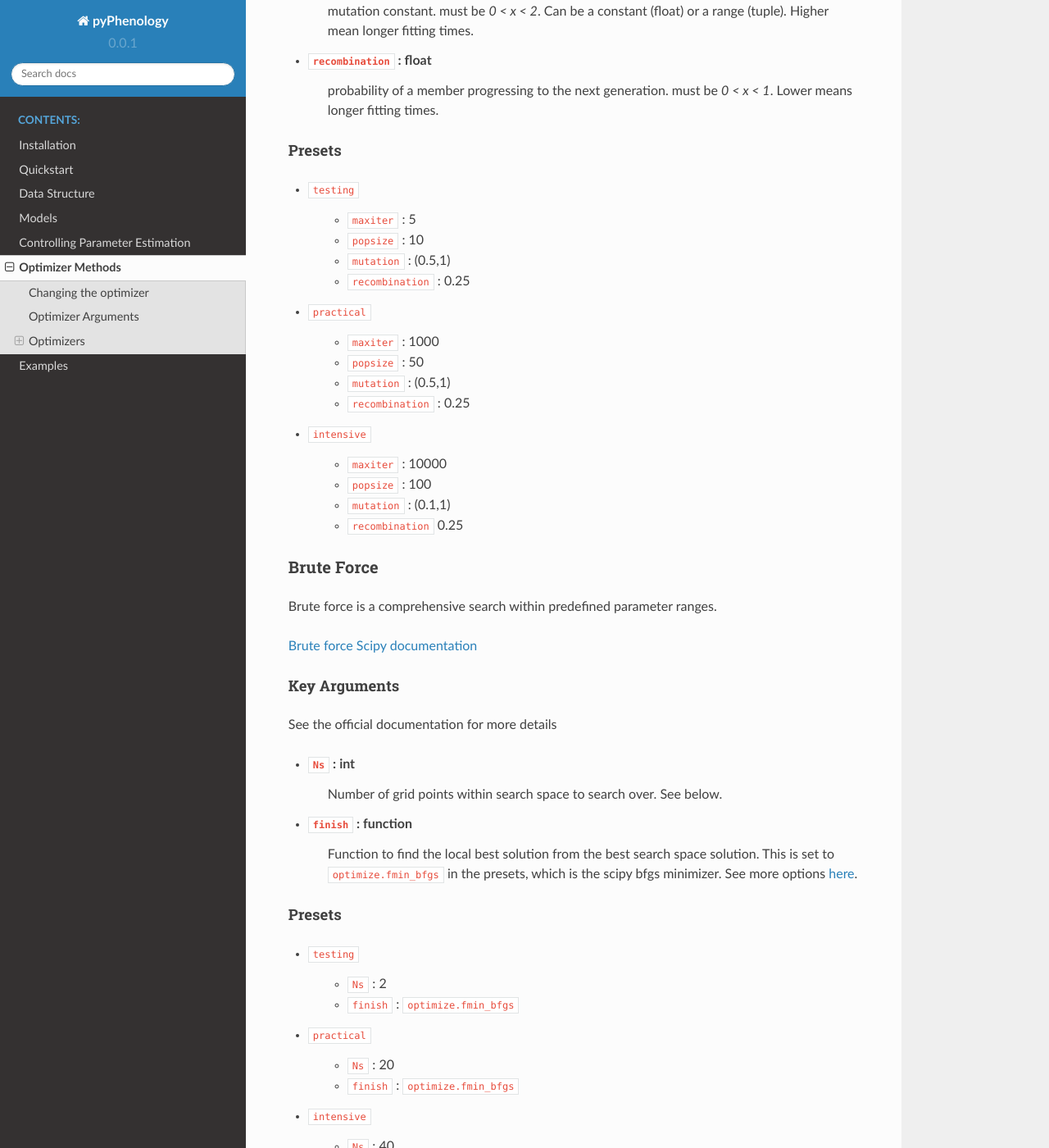
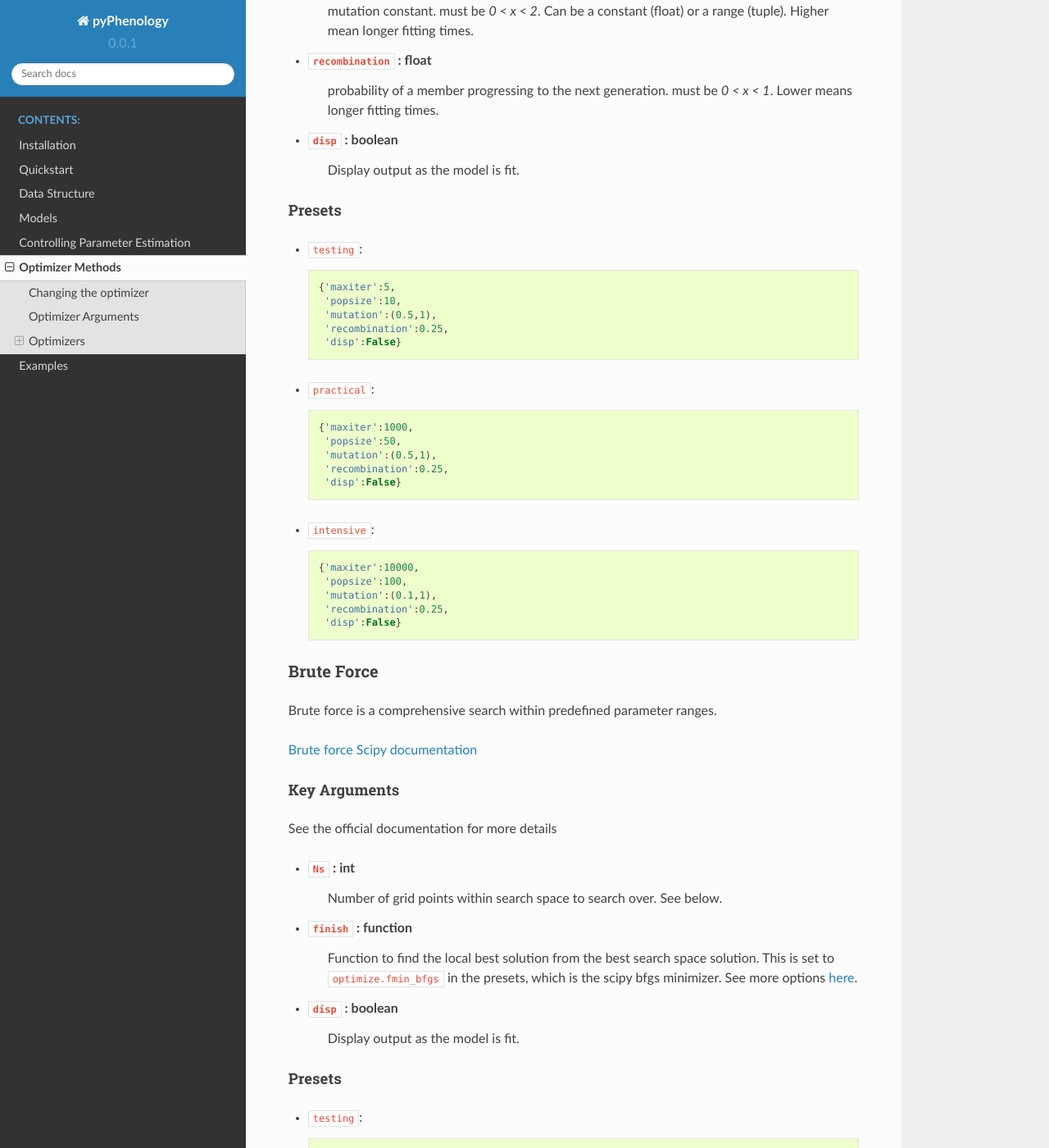
Before and after one commit to sdtaylor/pyPhenology, a Sphinx documentation site: the page built from docs/optimizers.rst, in a window 1280 px wide and 1400 px high, scrolled down 1859 px. Shown: the whole window at 82% size. Built offline with Sphinx 7.4.7 and the Read the Docs theme 2.0.0, drawn with Linux system fonts in a browser that asks for light colours; some of the changed text lies outside the part shown.

Commit message:
use code for preset definitions

```diff
--- a/docs/optimizers.rst
+++ b/docs/optimizers.rst
@@ -73,29 +73,34 @@ See the official documentation for more details
     mutation constant. must be `0 < x < 2`. Can be a constant (float) or a range (tuple). Higher mean longer fitting times.
 * ``recombination`` : float
     probability of a member progressing to the next generation. must be `0 < x < 1`. Lower means longer fitting times.
+* ``disp`` : boolean
+    Display output as the model is fit.
 
 Presets
 ^^^^^^^
-* ``testing``
+* ``testing``::
 
-    * ``maxiter`` : 5
-    * ``popsize`` : 10
-    * ``mutation`` : (0.5,1)
-    * ``recombination`` : 0.25
+    {'maxiter':5,
+     'popsize':10,
+     'mutation':(0.5,1),
+     'recombination':0.25,
+     'disp':False}
 
-* ``practical``
+* ``practical``::
 
-    * ``maxiter`` : 1000
-    * ``popsize`` : 50
-    * ``mutation`` : (0.5,1)
-    * ``recombination`` : 0.25
+    {'maxiter':1000,
+     'popsize':50,
+     'mutation':(0.5,1),
+     'recombination':0.25,
+     'disp':False}
 
-* ``intensive``
+* ``intensive``::
 
-    * ``maxiter`` : 10000
-    * ``popsize`` : 100
-    * ``mutation`` : (0.1,1)
-    * ``recombination`` 0.25
+    {'maxiter':10000,
+     'popsize':100,
+     'mutation':(0.1,1),
+     'recombination':0.25,
+     'disp':False}
 
 .. _optimizer_bf:
 
@@ -116,24 +121,28 @@ See the official documentation for more details
     Function to find the local best solution from the best search space solution. This is set to ``optimize.fmin_bfgs`` in the
     presets, which is the scipy bfgs minimizer. See more options
     `here <https://docs.scipy.org/doc/scipy-1.0.0/reference/optimize.html#local-optimization>`__.
-
+* ``disp`` : boolean
+    Display output as the model is fit.
 
 Presets
 ^^^^^^^^
-* ``testing``
+* ``testing``::
 
-    * ``Ns`` : 2
-    * ``finish`` : ``optimize.fmin_bfgs``
+    {'Ns':2,
+     'finish':optimize.fmin_bfgs,
+     'disp':False}
 
-* ``practical``
+* ``practical``::
 
-    * ``Ns`` : 20
-    * ``finish`` : ``optimize.fmin_bfgs``
+    {'Ns':20,
+     'finish':optimize.fmin_bfgs,
+     'disp':False}
 
-* ``intensive``
+* ``intensive``::
 
-    * ``Ns`` : 40
-    * ``finish`` : ``optimize.fmin_bfgs``
+    {'Ns':40,
+     'finish':optimize.fmin_bfgs,
+     'disp':False}
 
 Brute Force Notes
 ^^^^^^^^^^^^^^^^^
```
